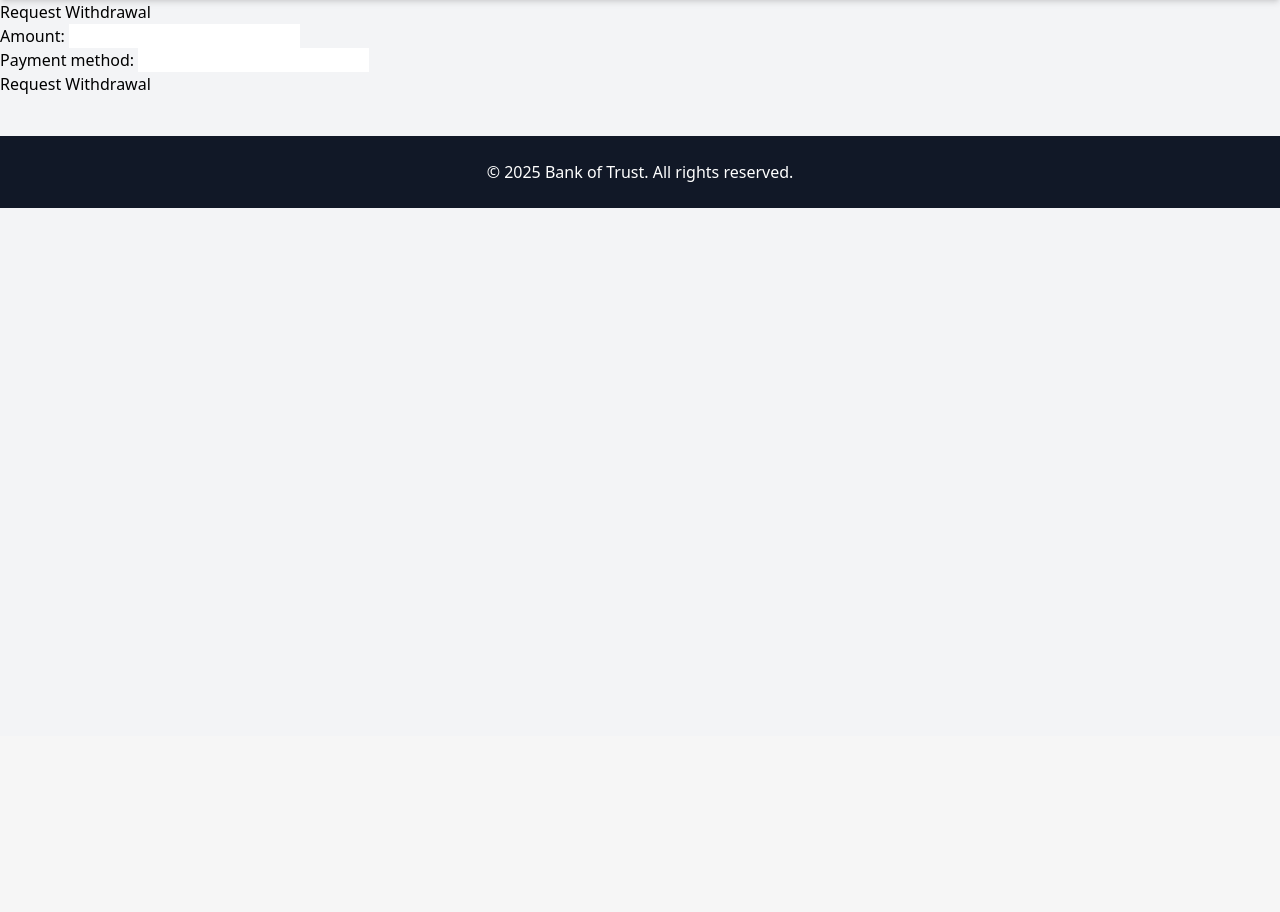
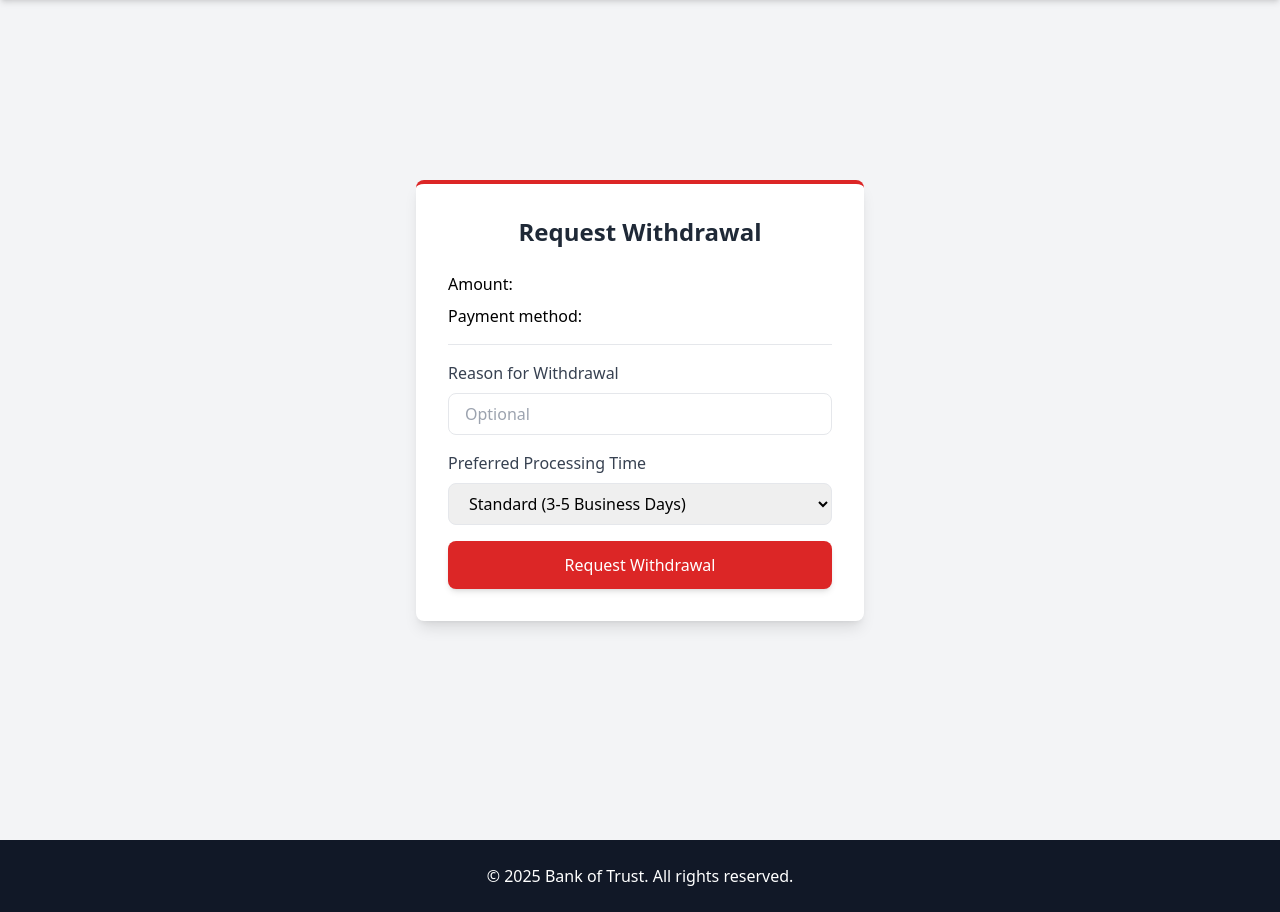
Before and after one commit to GodsplanElot/BOAclone, a Django app: page /withdrawals/request/ in a window 1280 px wide. Shown: the part 64-976 px from the top of the page. Before the commit the page ends 272 px from the top, so only its background shows below. Run offline with Django 5.2, Linux system fonts and the light colour scheme; a user stored in the database is signed in; some libraries are stand-ins or nearby versions.

Commit message:
Update Withdrawal page

```diff
--- a/boa/withdrawals/templates/withdrawals/withdraw.html
+++ b/boa/withdrawals/templates/withdrawals/withdraw.html
@@ -1,18 +1,54 @@
 {% extends "bankPages/sbase.html" %}
 
-{% block title %}Dashboard {% endblock %}
+{% block title %}Withdrawal Request{% endblock %}
 
 {% block content %}
-    <h2>Request Withdrawal</h2>
-    <form method="post">
+<div class="flex justify-center items-center min-h-screen">
+    <div class="bg-white p-8 rounded-lg shadow-lg w-full max-w-md border-t-4 border-red-600">
+        <h2 class="text-2xl font-bold text-gray-800 mb-6 text-center">Request Withdrawal</h2>
+
+        <form method="post" class="space-y-4" id="withdrawal-form">
             {% csrf_token %}
+
+            <div class="space-y-2">
                 {{ form.as_p }}
-      <button type="submit" onclick="showPopup()">Request Withdrawal</button>
+            </div>
+
+            <!-- Dummy Fields (Will Reset on Submit) -->
+            <div class="space-y-2 border-t pt-4">
+                <label class="block text-gray-700 font-medium">Reason for Withdrawal</label>
+                <input type="text" class="w-full px-4 py-2 border rounded-lg" placeholder="Optional">
+            </div>
+
+            <div class="space-y-2">
+                <label class="block text-gray-700 font-medium">Preferred Processing Time</label>
+                <select class="w-full px-4 py-2 border rounded-lg">
+                    <option>Standard (3-5 Business Days)</option>
+                    <option>Express (1 Business Day)</option>
+                </select>
+            </div>
+
+            <button type="submit"
+                class="w-full bg-red-600 text-white py-3 rounded-lg shadow-md hover:bg-red-700 transition"
+                onclick="handleFormSubmit(event)">
+                Request Withdrawal
+            </button>
         </form>
+    </div>
+</div>
 
 <script>
-      function showPopup() {
+    function handleFormSubmit(event) {
+        event.preventDefault(); // Prevents default form submission
         alert("Your withdrawal request has been submitted successfully!");
+
+        // Reset only dummy fields
+        document.querySelector('#withdrawal-form').reset();
+
+        // Submit actual form after delay
+        setTimeout(() => {
+            event.target.closest("form").submit();
+        }, 500);
     }
 </script>
 {% endblock %}
```
Also changed, not shown: boa/db.sqlite3. Lines whose indentation alone changed are shown as unchanged.
